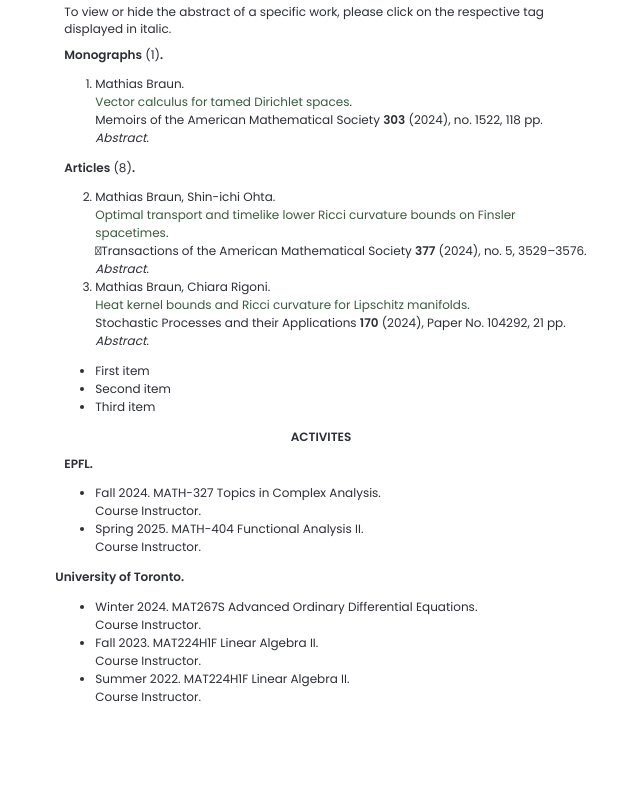
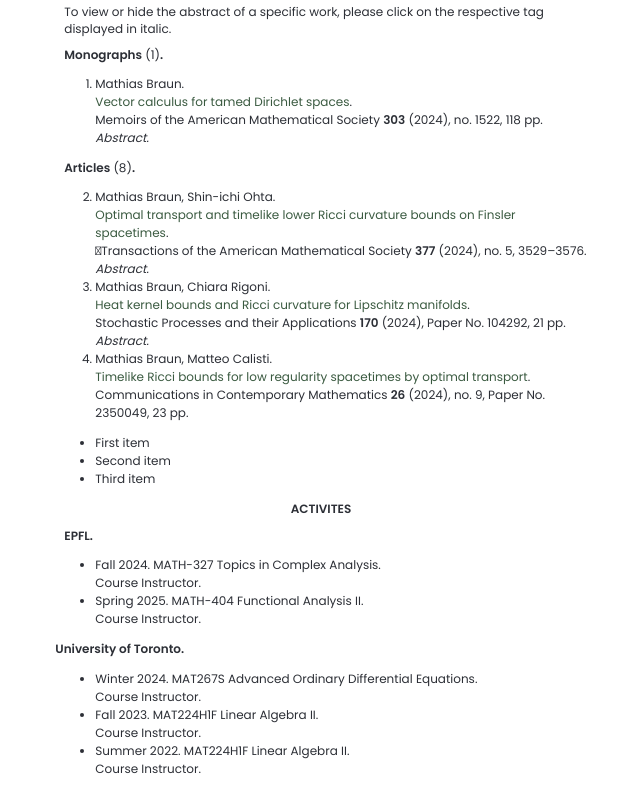
Before and after one commit to mathiasbraun/mathiasbraun.github.io, a plain HTML site: page index.html in a window 1280 px wide. Shown: the part 1020-1830 px from the top of the page, without its empty margins (319-959 px from the left). Before the commit the page ends 1758 px from the top, so only its background shows below. Drawn offline with nearby package versions, Linux system fonts and the light colour scheme.

Commit message:
Update index.html

```diff
--- a/index.html
+++ b/index.html
@@ -141,6 +141,11 @@
                     <br>Stochastic Processes and their Applications <b>170</b> (2024), Paper No. 104292, 21 pp.
                     <br><i>Abstract.</i>
                 </li>
+                <li>
+                    Mathias Braun, Matteo Calisti.
+                    <br><a href="https://www.worldscientific.com/doi/10.1142/S0219199723500499" target="_blank">Timelike Ricci bounds for low regularity spacetimes by optimal transport</a>.
+                    Communications in Contemporary Mathematics <b>26</b> (2024), no. 9, Paper No. 2350049, 23 pp.
+                </li>
             </ol>
         </p>
         <p>
```
